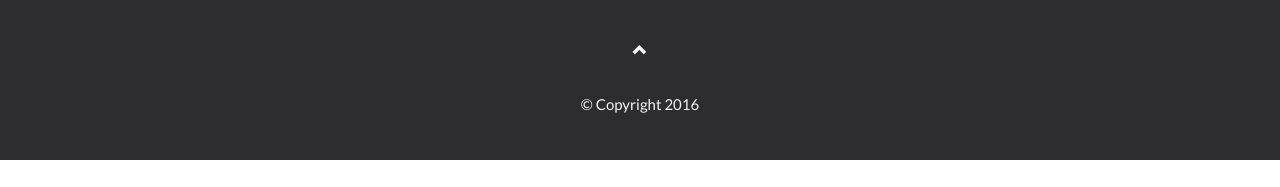
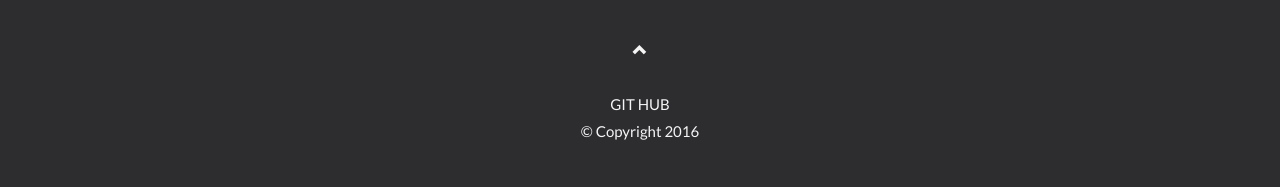
Before and after one commit to Sandesh-Solabannavar/sandeshphotography, a plain HTML site: page index.html in a window 1280 px wide. Shown: the part 3742-3929 px from the top of the page. Before the commit the page ends 3902 px from the top, so only its background shows below. Drawn offline with nearby package versions, Linux system fonts and the light colour scheme; some packages are replaced by stand-ins of ours.

Commit message:
Update index.html

```diff
--- a/index.html
+++ b/index.html
@@ -425,7 +425,7 @@
 		  <a class="up-arrow" href="#myPage" data-toggle="tooltip" title="TO TOP">
 			<span class="glyphicon glyphicon-chevron-up"></span>
 		  </a><br><br>
-		  <a href="https://github.com/mmacneil/AngularASPNETCoreAuthentication"></a>
+		  <a href="https://github.com/mmacneil/AngularASPNETCoreAuthentication">GIT HUB</a>
 		  <p> &#169; Copyright 2016</p>
 		</footer>
 
```
